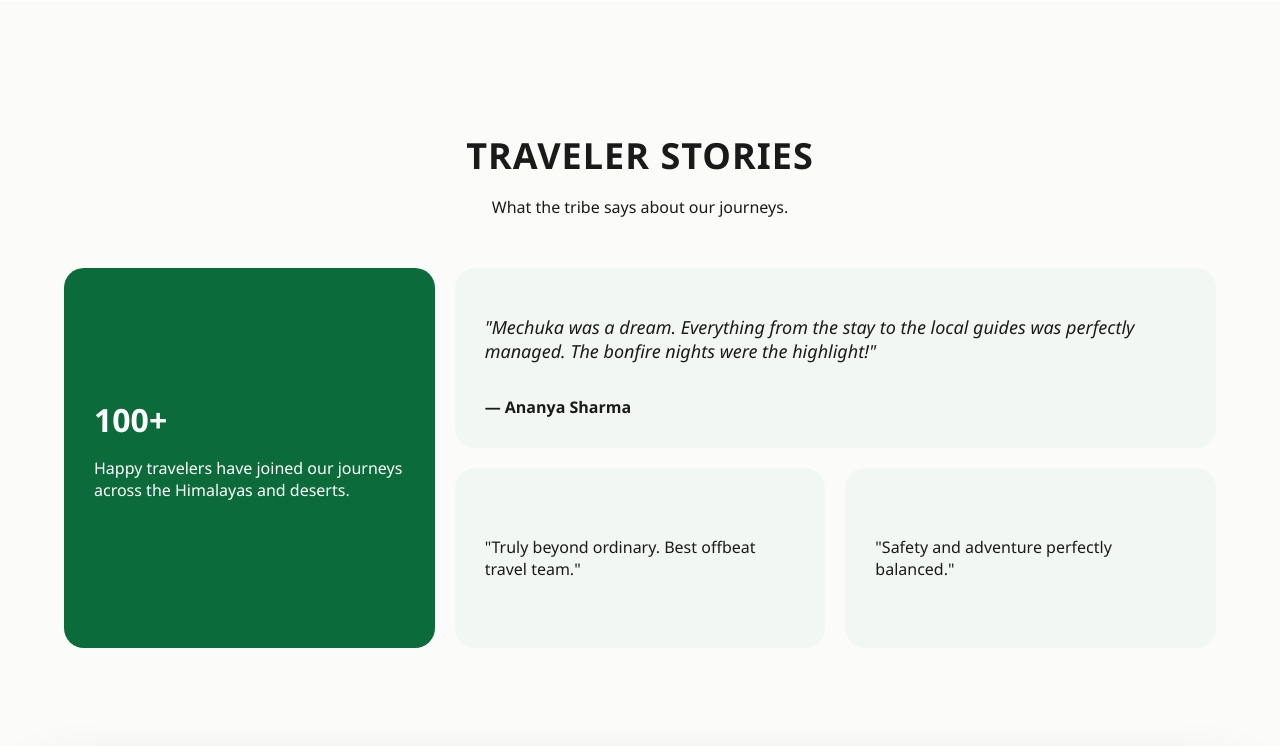
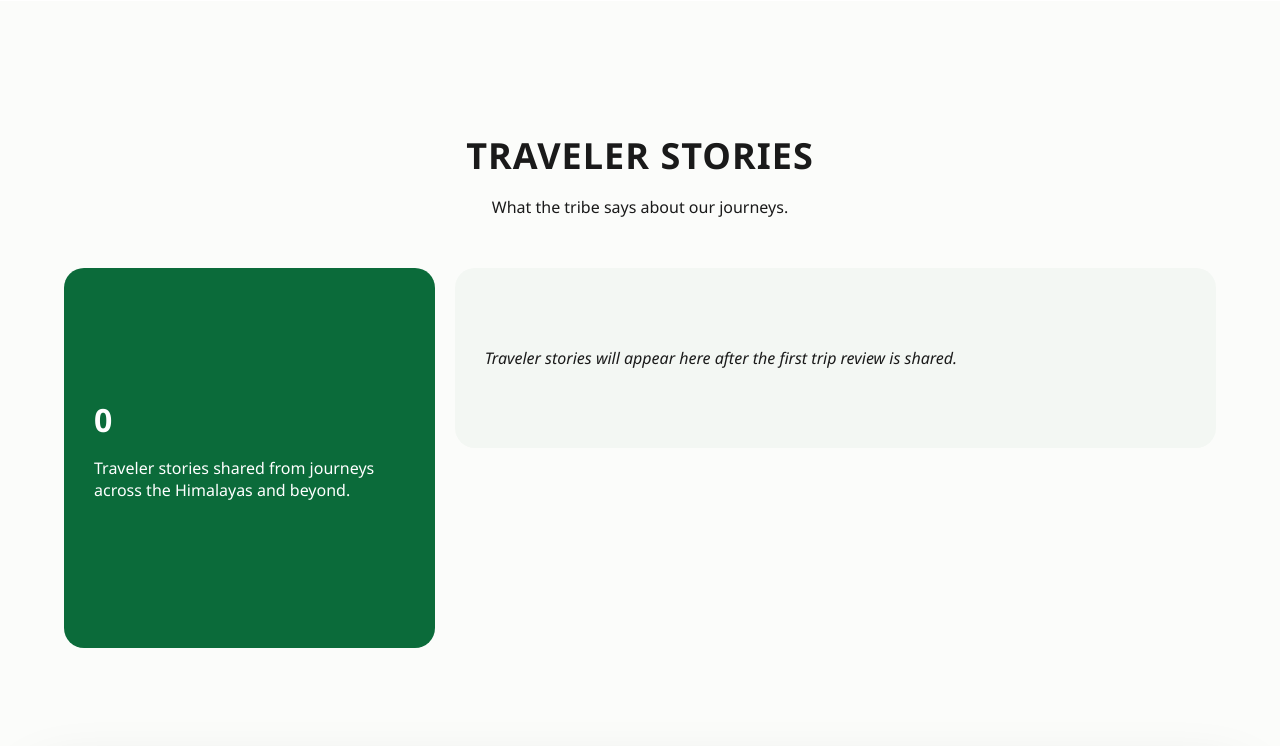
Before and after one commit to kalpajyoti123/travel-agency, a Flask app: page / in a window 1280 px wide. Shown: the part 1905-2651 px from the top of the page. Run offline with Flask 3, Linux system fonts and the light colour scheme; data that the repository does not hold is empty.

Commit message:
Sync traveler stories with submitted reviews
Co-authored-by: Copilot <223556219+Copilot@users.noreply.github.com>

```diff
--- a/app.py
+++ b/app.py
@@ -121,7 +121,16 @@ def home():
 
     all_trips = list(trips_collection.find(query))
     gallery_photos = list(gallery_collection.find().sort('_id', -1).limit(12)) if gallery_collection is not None else []
-    return render_template('index.html', trips=all_trips, search_query=search_query, gallery_photos=gallery_photos)
+    traveler_reviews = list(reviews_collection.find().sort([('date', -1), ('_id', -1)]).limit(6)) if reviews_collection is not None else []
+    traveler_review_count = reviews_collection.count_documents({}) if reviews_collection is not None else 0
+    return render_template(
+        'index.html',
+        trips=all_trips,
+        search_query=search_query,
+        gallery_photos=gallery_photos,
+        traveler_reviews=traveler_reviews,
+        traveler_review_count=traveler_review_count
+    )
 
 @app.route('/itinerary/<path:trip_name>')
 def trip_details(trip_name):
@@ -175,16 +184,27 @@ def trip_details(trip_name):
 def submit_review():
     if reviews_collection is None: return "Database Connection Error", 500
 
-    trip_name = request.form.get('trip_name')
-    rating = request.form.get('rating')
-    comment = request.form.get('comment')
-    user_name = request.form.get('user_name') or "Traveler"
+    trip_name = request.form.get('trip_name', '').strip()
+    user_name = request.form.get('user_name', 'Traveler').strip() or 'Traveler'
+    comment = request.form.get('comment', '').strip()
+    try:
+        rating = int(request.form.get('rating', ''))
+    except (TypeError, ValueError):
+        rating = 0
 
-    if rating:
-        reviews_collection.insert_one({
-            "trip_name": trip_name, "user_name": user_name, "rating": int(rating), "comment": comment, "date": datetime.datetime.now().strftime("%Y-%m-%d")
-        })
+    if not trip_name or not comment or len(user_name) > 80 or len(comment) > 1000 or rating not in range(1, 6):
+        flash("Enter your name, a rating from 1 to 5, and a review under 1,000 characters.", "error")
+        if trip_name:
+            return redirect(url_for('trip_details', trip_name=slugify_trip_name(trip_name)))
+        return redirect(url_for('home'))
 
+    reviews_collection.insert_one({
+        "trip_name": trip_name,
+        "user_name": user_name,
+        "rating": rating,
+        "comment": comment,
+        "date": datetime.datetime.now().strftime("%Y-%m-%d")
+    })
     return redirect(url_for('trip_details', trip_name=slugify_trip_name(trip_name)))
 
 @app.route('/book', methods=['POST'])
@@ -437,7 +457,7 @@ def admin_page():
     if not session.get('admin_logged_in'):
         return redirect(url_for('admin_login'))
 
-    if bookings_collection is None or trips_collection is None or gallery_collection is None:
+    if bookings_collection is None or trips_collection is None or gallery_collection is None or reviews_collection is None:
         return "Database Connection Error", 500
 
     all_bookings = list(bookings_collection.find().sort('_id', -1))
@@ -453,7 +473,60 @@ def admin_page():
     total_revenue = sum(trip_prices.get(b.get('trip'), 0) for b in all_bookings if b.get('status') == 'Confirmed')
 
     gallery_photos = list(gallery_collection.find().sort('_id', -1))
-    return render_template('admin.html', bookings=all_bookings, trips=all_trips, revenue=total_revenue, gallery_photos=gallery_photos)
+    all_reviews = list(reviews_collection.find().sort([('date', -1), ('_id', -1)]).limit(100))
+    return render_template('admin.html', bookings=all_bookings, trips=all_trips, revenue=total_revenue, gallery_photos=gallery_photos, reviews=all_reviews)
+
+@app.route('/admin/reviews/<review_id>', methods=['POST'])
+def update_traveler_review(review_id):
+    if not session.get('admin_logged_in'):
+        return redirect(url_for('admin_login'))
+    if reviews_collection is None:
+        return "Database Connection Error", 500
+
+    try:
+        review_object_id = ObjectId(review_id)
+    except Exception:
+        return "Invalid Review ID", 400
+
+    user_name = request.form.get('user_name', '').strip()
+    comment = request.form.get('comment', '').strip()
+    try:
+        rating = int(request.form.get('rating', ''))
+    except (TypeError, ValueError):
+        rating = 0
+
+    if not user_name or len(user_name) > 80 or not comment or len(comment) > 1000 or rating not in range(1, 6):
+        flash("Provide a name, a rating from 1 to 5, and a review under 1,000 characters.", "error")
+        return redirect(url_for('admin_page'))
+
+    result = reviews_collection.update_one(
+        {'_id': review_object_id},
+        {'$set': {'user_name': user_name, 'comment': comment, 'rating': rating}}
+    )
+    if not result.matched_count:
+        flash("That traveler review was not found.", "error")
+    else:
+        flash("Traveler story updated on the homepage.", "success")
+    return redirect(url_for('admin_page'))
+
+@app.route('/admin/reviews/<review_id>/delete', methods=['POST'])
+def delete_traveler_review(review_id):
+    if not session.get('admin_logged_in'):
+        return redirect(url_for('admin_login'))
+    if reviews_collection is None:
+        return "Database Connection Error", 500
+
+    try:
+        review_object_id = ObjectId(review_id)
+    except Exception:
+        return "Invalid Review ID", 400
+
+    result = reviews_collection.delete_one({'_id': review_object_id})
+    if not result.deleted_count:
+        flash("That traveler review was not found.", "error")
+    else:
+        flash("Traveler story removed from the homepage.", "success")
+    return redirect(url_for('admin_page'))
 
 @app.route('/admin/traveler-photos', methods=['POST'])
 def upload_traveler_photos():
--- a/templates/index.html
+++ b/templates/index.html
@@ -98,6 +98,10 @@
         .bento-item.large { grid-row: span 2; background: var(--primary); color: white; }
         .bento-item.wide { grid-column: span 2; }
         .bento-item h3 { margin: 0; font-size: 32px; font-weight: 900; }
+        .story-rating { color: #f0b429; letter-spacing: 2px; margin-bottom: 12px; }
+        .story-quote { margin: 0; font-size: 16px; font-style: italic; line-height: 1.65; }
+        .story-author { margin-top: 16px; font-size: 13px; font-weight: 700; }
+        .story-trip { display: block; margin-top: 3px; font-size: 12px; font-weight: 400; opacity: 0.75; }
         .traveler-gallery { margin-top: 60px; }
         .traveler-gallery h3 { margin: 0 0 8px; font-size: 24px; color: var(--dark); }
         .traveler-gallery-intro { margin: 0 0 24px; color: #66736b; }
@@ -323,19 +327,22 @@
         </div>
         <div class="bento-grid">
             <div class="bento-item large reveal-up">
-                <h3>100+</h3>
-                <p>Happy travelers have joined our journeys across the Himalayas and deserts.</p>
+                <h3>{{ traveler_review_count }}</h3>
+                <p>Traveler stories shared from journeys across the Himalayas and beyond.</p>
             </div>
+            {% for review in traveler_reviews %}
+            <article class="bento-item reveal-up {% if loop.first %}wide{% endif %}">
+                <div class="story-rating" aria-label="{{ review.rating|default(0)|int }} out of 5 stars">
+                    {% for star in range(review.rating|default(0)|int) %}★{% endfor %}{% for star in range(5 - (review.rating|default(0)|int)) %}☆{% endfor %}
+                </div>
+                <p class="story-quote">“{{ review.comment }}”</p>
+                <div class="story-author">— {{ review.user_name or 'Traveler' }}<span class="story-trip">{{ review.trip_name }}</span></div>
+            </article>
+            {% else %}
             <div class="bento-item wide reveal-up">
-                <p style="font-size: 18px; font-style: italic;">"Mechuka was a dream. Everything from the stay to the local guides was perfectly managed. The bonfire nights were the highlight!"</p>
-                <strong style="margin-top: 15px;">— Ananya Sharma</strong>
+                <p class="story-quote">Traveler stories will appear here after the first trip review is shared.</p>
             </div>
-            <div class="bento-item reveal-up">
-                <p>"Truly beyond ordinary. Best offbeat travel team."</p>
-            </div>
-            <div class="bento-item reveal-up">
-                <p>"Safety and adventure perfectly balanced."</p>
-            </div>
+            {% endfor %}
         </div>
         {% if gallery_photos %}
         <div class="traveler-gallery">
```
Also changed, not shown: templates/admin.html (+35 -0 lines).
